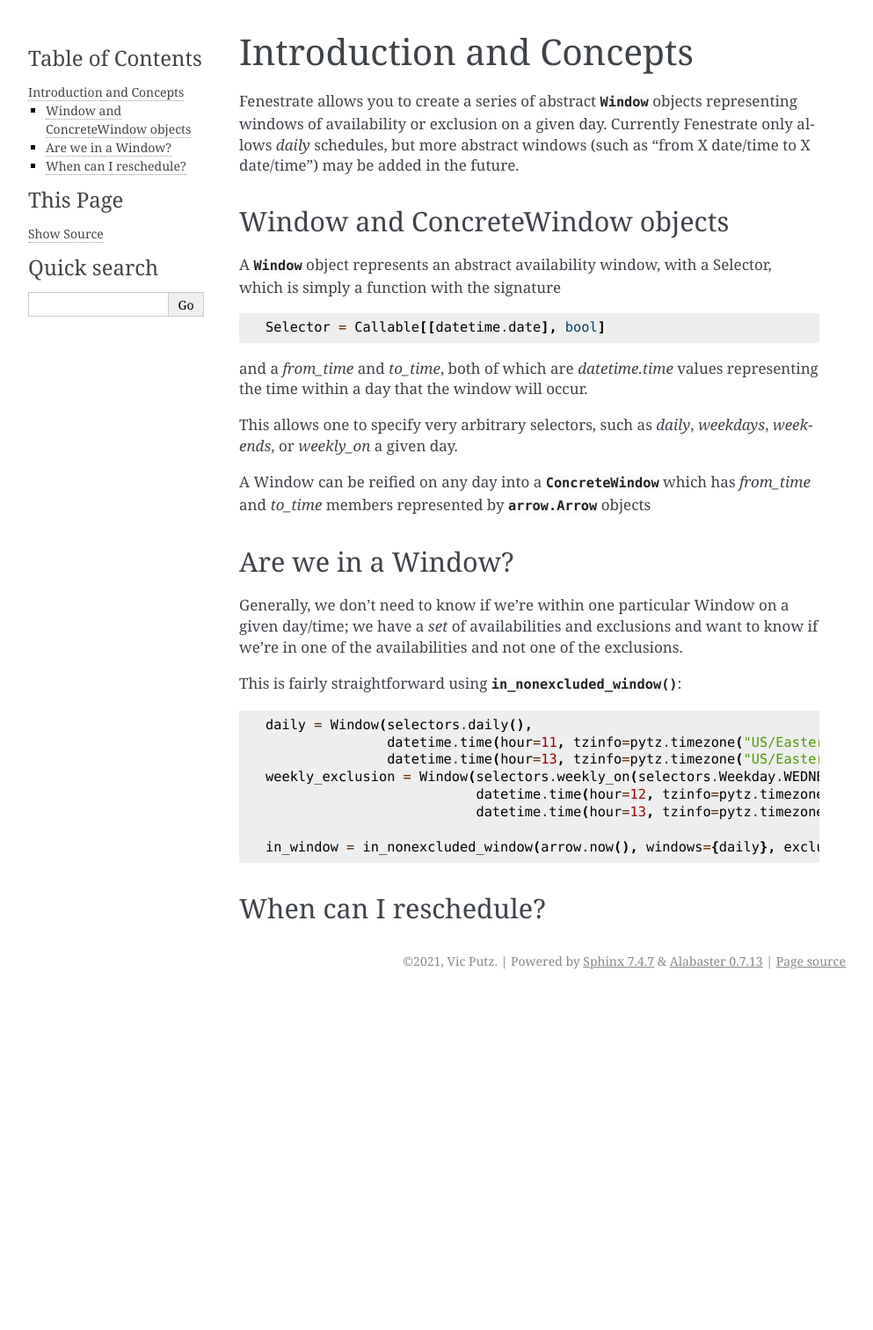
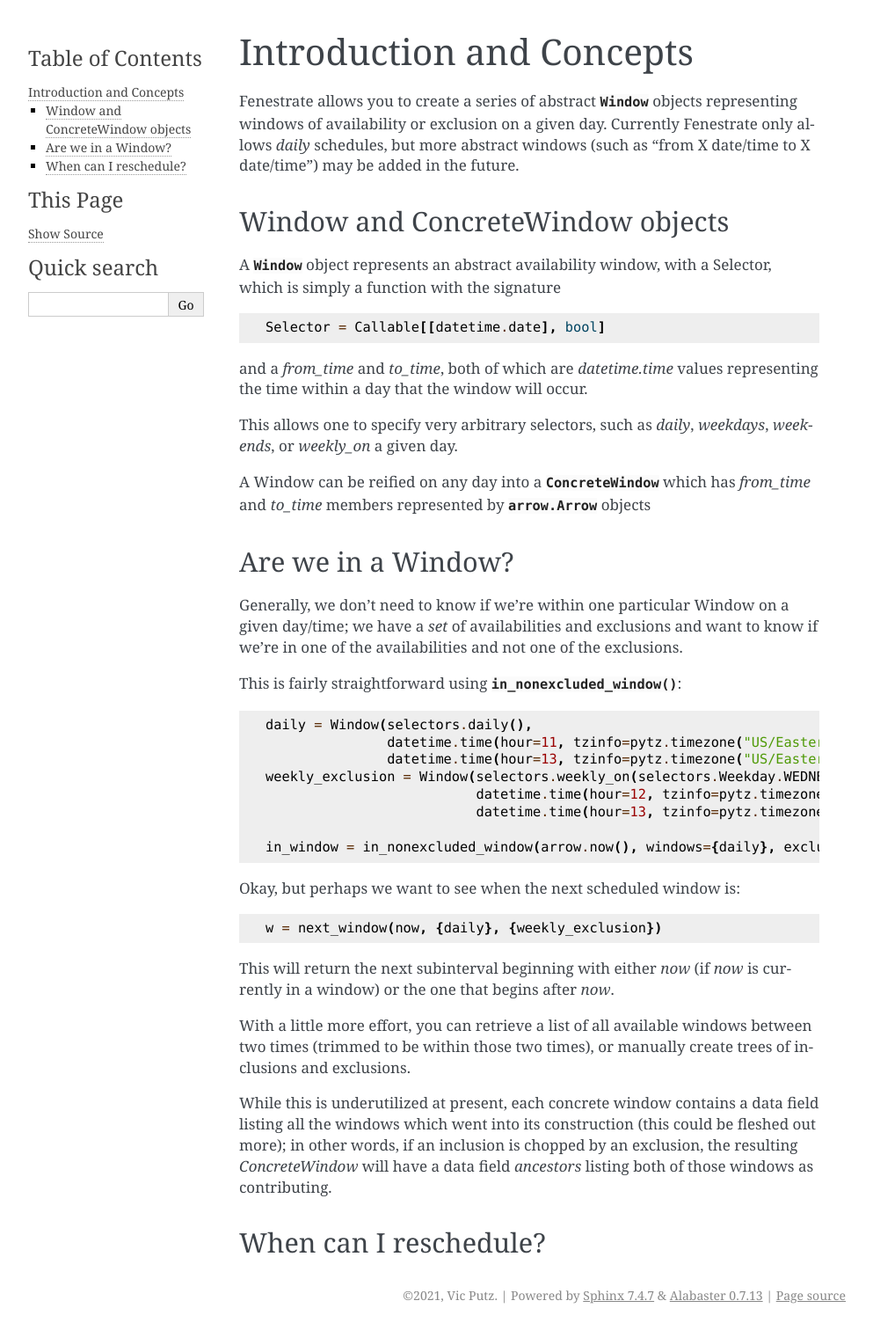
Before and after one commit to qcware/fenestrate, a Sphinx documentation site: the page built from doc/source/introduction.rst, in a window 1280 px wide. Shown: the whole page at 88% size, without its empty margins (148-1141 px from the left). Built offline with Sphinx 7.4.7, drawn with Linux system fonts in a browser that asks for light colours; before the commit the page ends 1132 px from its top, so only the background shows below that.

Commit message:
initial circleci

```diff
--- a/doc/source/introduction.rst
+++ b/doc/source/introduction.rst
@@ -47,5 +47,23 @@ This is fairly straightforward using :func:`~fenestrate.in_nonexcluded_window`:
   in_window = in_nonexcluded_window(arrow.now(), windows={daily}, exclusions={weekly_exclusion})
 
 
+Okay, but perhaps we want to see when the next scheduled window is:
+
+.. code-block:: python
+
+  w = next_window(now, {daily}, {weekly_exclusion})
+
+This will return the next subinterval beginning with either `now` (if `now` is currently in a window)
+or the one that begins after `now`.
+
+With a little more effort, you can retrieve a list of all available windows between two
+times (trimmed to be within those two times), or manually create trees of inclusions and exclusions.
+
+While this is underutilized at present, each concrete window contains a data field listing all the
+windows which went into its construction (this could be fleshed out more); in other words,
+if an inclusion is chopped by an exclusion, the resulting `ConcreteWindow` will have a data
+field `ancestors` listing both of those windows as contributing.
+
+
 When can I reschedule?
 ----------------------
```
Also changed, not shown: 1 other file.
